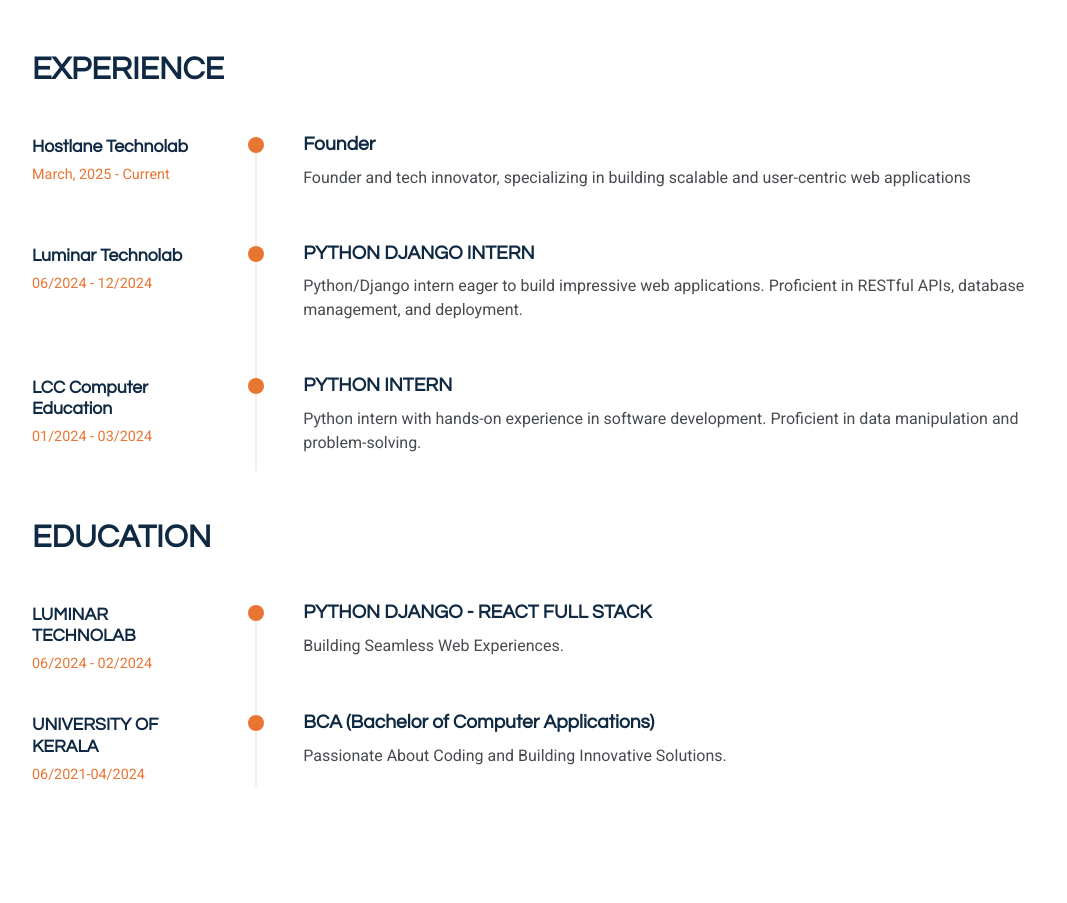
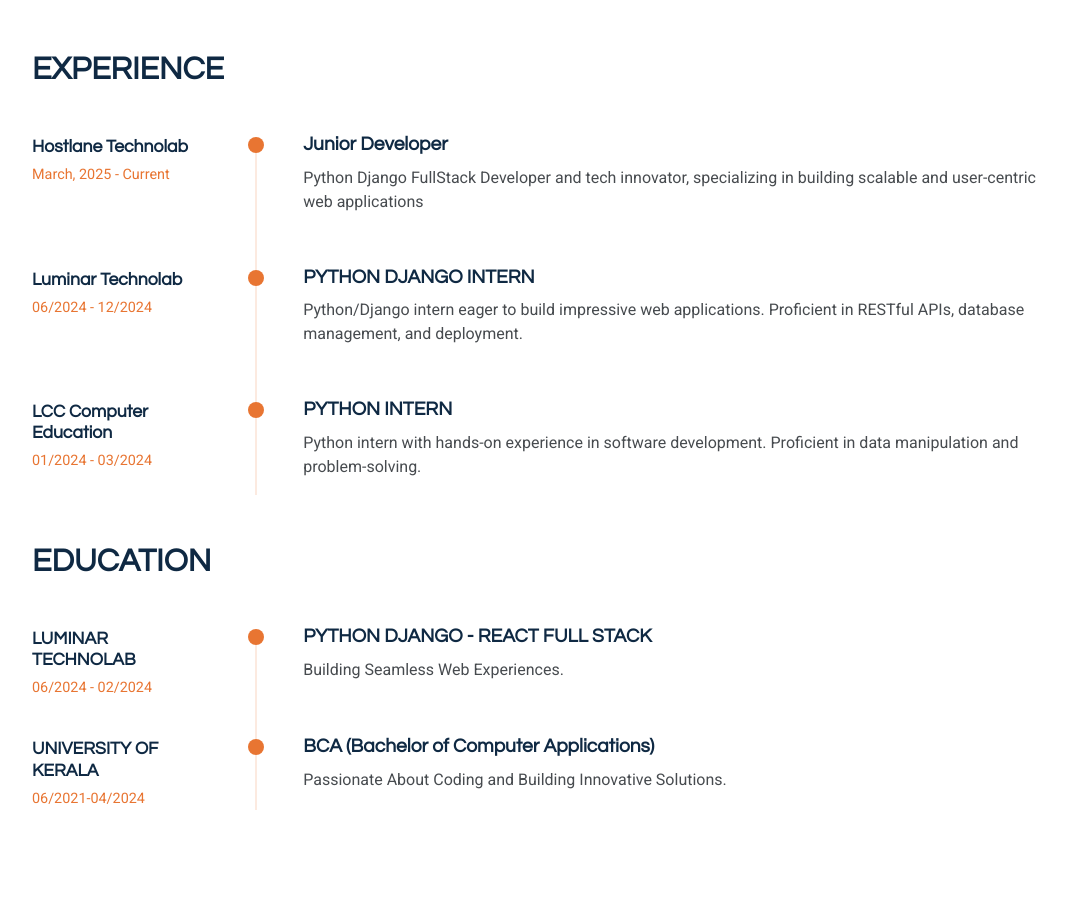
Before and after one commit to shameer-shajahan/portfolio, a plain HTML site: page index.html in a window 1280 px wide. Shown: the part 2480-3383 px from the top of the page, without its empty margins (50-1117 px from the left). Drawn offline with Linux system fonts and the light colour scheme.

Commit message:
Update index.html

```diff
--- a/index.html
+++ b/index.html
@@ -356,8 +356,8 @@
                     </div>
                     <div class="timeline-dot"></div>
                     <div class="timeline-right">
-                      <h3 class="position">Founder</h3>
-                      <p class="description">Founder and tech innovator, specializing in building scalable and
+                      <h3 class="position">Junior Developer</h3>
+                      <p class="description">Python Django FullStack Developer and tech innovator, specializing in building scalable and
                         user-centric web applications</p>
                     </div>
                   </div>
```
